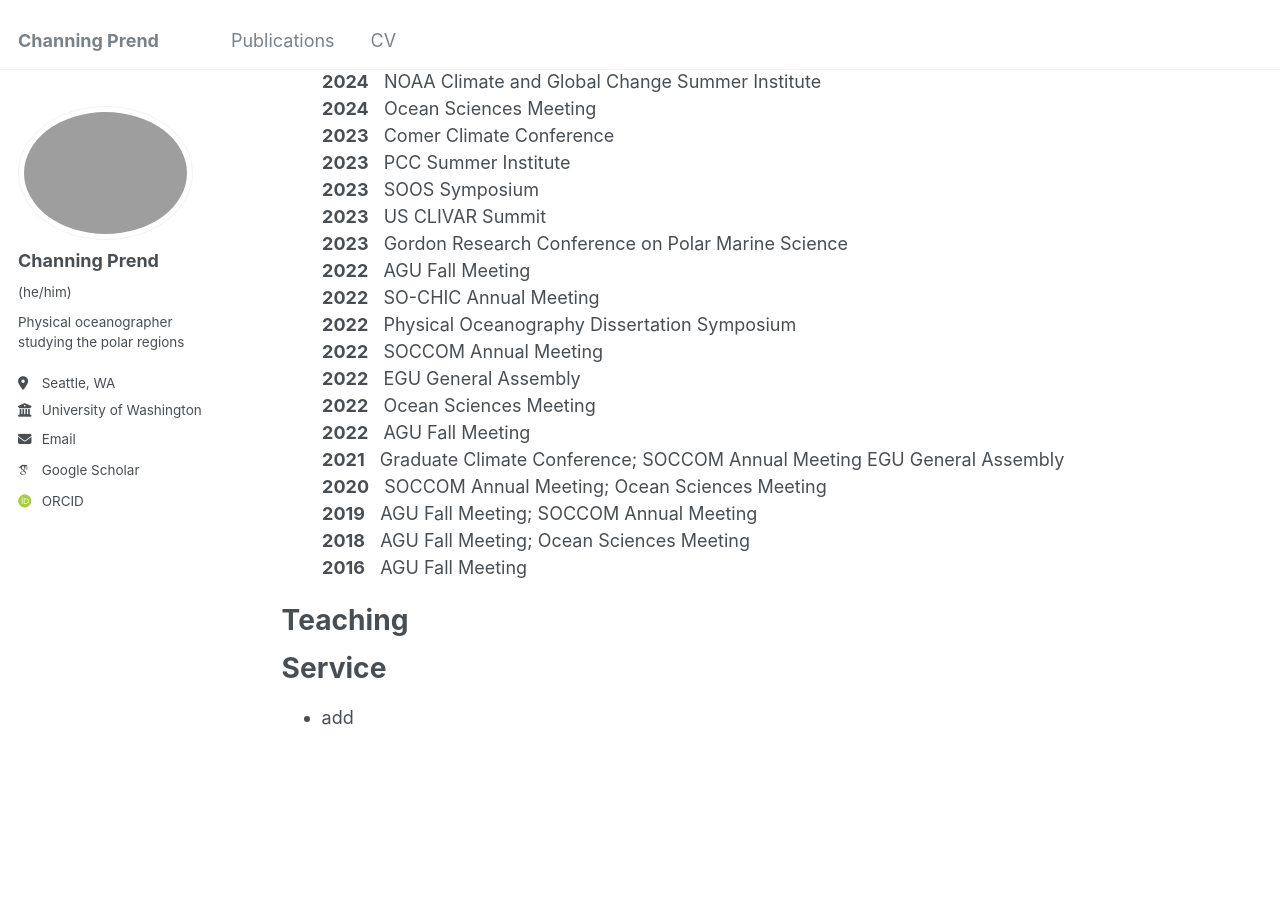
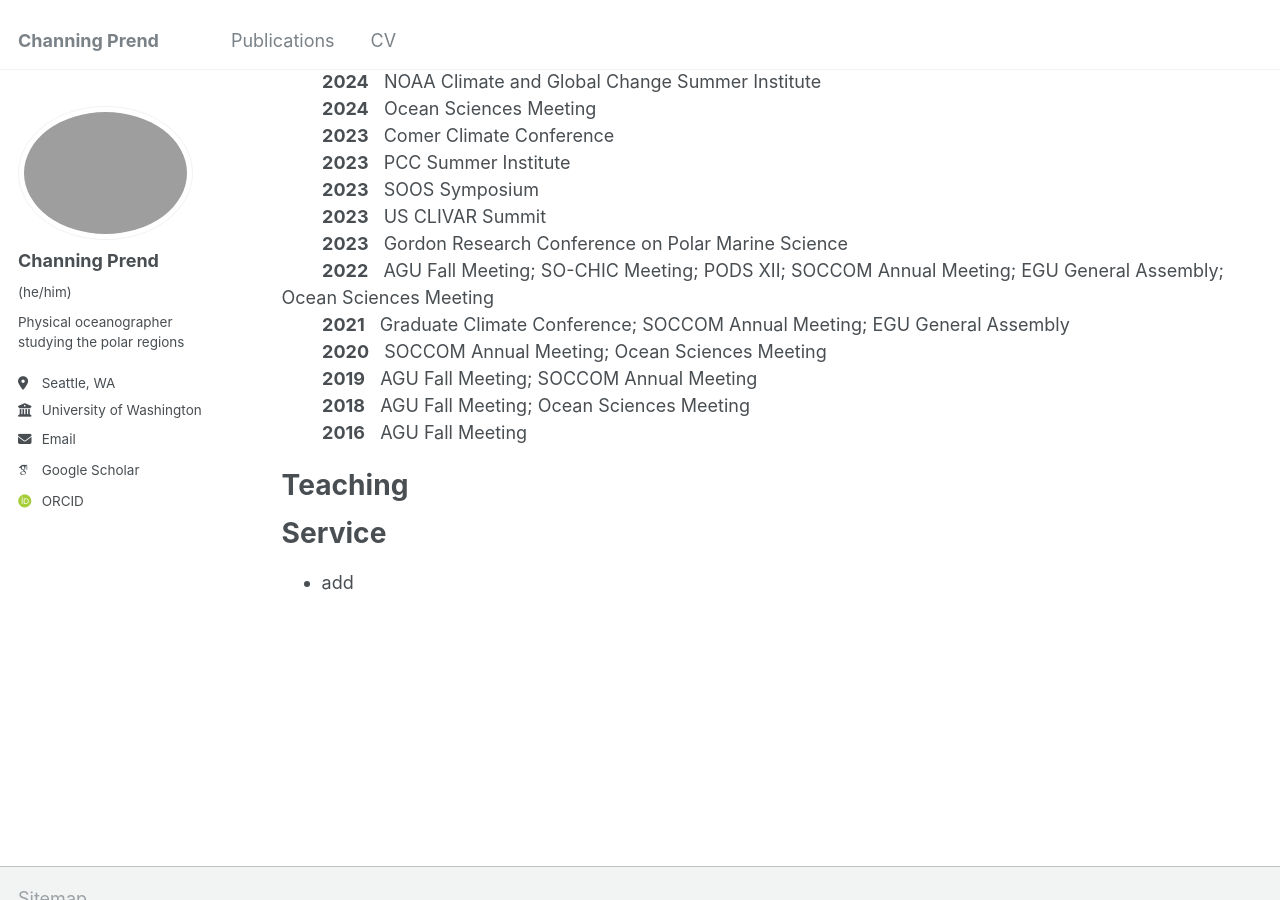
Before and after one commit to cprend/cprend.github.io, a Jekyll site: the page built from _pages/cv.md, in a window 1280 px wide and 900 px high, scrolled down 1292 px. Built offline with Jekyll 4.4.1, drawn with Linux system fonts in a browser that asks for light colours; some web fonts are replaced.

Commit message:
Update cv.md

```diff
--- a/_pages/cv.md
+++ b/_pages/cv.md
@@ -61,14 +61,8 @@ Presentations
 &nbsp;&nbsp;&nbsp;&nbsp;&nbsp;&nbsp;&nbsp;&nbsp;**2023** &nbsp;&nbsp;SOOS Symposium<br>
 &nbsp;&nbsp;&nbsp;&nbsp;&nbsp;&nbsp;&nbsp;&nbsp;**2023** &nbsp;&nbsp;US CLIVAR Summit<br>
 &nbsp;&nbsp;&nbsp;&nbsp;&nbsp;&nbsp;&nbsp;&nbsp;**2023** &nbsp;&nbsp;Gordon Research Conference on Polar Marine Science<br>
-&nbsp;&nbsp;&nbsp;&nbsp;&nbsp;&nbsp;&nbsp;&nbsp;**2022** &nbsp;&nbsp;AGU Fall Meeting<br>
-&nbsp;&nbsp;&nbsp;&nbsp;&nbsp;&nbsp;&nbsp;&nbsp;**2022** &nbsp;&nbsp;SO-CHIC Annual Meeting<br>
-&nbsp;&nbsp;&nbsp;&nbsp;&nbsp;&nbsp;&nbsp;&nbsp;**2022** &nbsp;&nbsp;Physical Oceanography Dissertation Symposium<br>
-&nbsp;&nbsp;&nbsp;&nbsp;&nbsp;&nbsp;&nbsp;&nbsp;**2022** &nbsp;&nbsp;SOCCOM Annual Meeting<br>
-&nbsp;&nbsp;&nbsp;&nbsp;&nbsp;&nbsp;&nbsp;&nbsp;**2022** &nbsp;&nbsp;EGU General Assembly<br>
-&nbsp;&nbsp;&nbsp;&nbsp;&nbsp;&nbsp;&nbsp;&nbsp;**2022** &nbsp;&nbsp;Ocean Sciences Meeting<br>
-&nbsp;&nbsp;&nbsp;&nbsp;&nbsp;&nbsp;&nbsp;&nbsp;**2022** &nbsp;&nbsp;AGU Fall Meeting<br>
-&nbsp;&nbsp;&nbsp;&nbsp;&nbsp;&nbsp;&nbsp;&nbsp;**2021** &nbsp;&nbsp;Graduate Climate Conference; SOCCOM Annual Meeting EGU General Assembly<br>
+&nbsp;&nbsp;&nbsp;&nbsp;&nbsp;&nbsp;&nbsp;&nbsp;**2022** &nbsp;&nbsp;AGU Fall Meeting; SO-CHIC Meeting; PODS XII; SOCCOM Annual Meeting; EGU General Assembly; Ocean Sciences Meeting<br>
+&nbsp;&nbsp;&nbsp;&nbsp;&nbsp;&nbsp;&nbsp;&nbsp;**2021** &nbsp;&nbsp;Graduate Climate Conference; SOCCOM Annual Meeting; EGU General Assembly<br>
 &nbsp;&nbsp;&nbsp;&nbsp;&nbsp;&nbsp;&nbsp;&nbsp;**2020** &nbsp;&nbsp;SOCCOM Annual Meeting; Ocean Sciences Meeting<br>
 &nbsp;&nbsp;&nbsp;&nbsp;&nbsp;&nbsp;&nbsp;&nbsp;**2019** &nbsp;&nbsp;AGU Fall Meeting; SOCCOM Annual Meeting<br>
 &nbsp;&nbsp;&nbsp;&nbsp;&nbsp;&nbsp;&nbsp;&nbsp;**2018** &nbsp;&nbsp;AGU Fall Meeting; Ocean Sciences Meeting<br>
```
